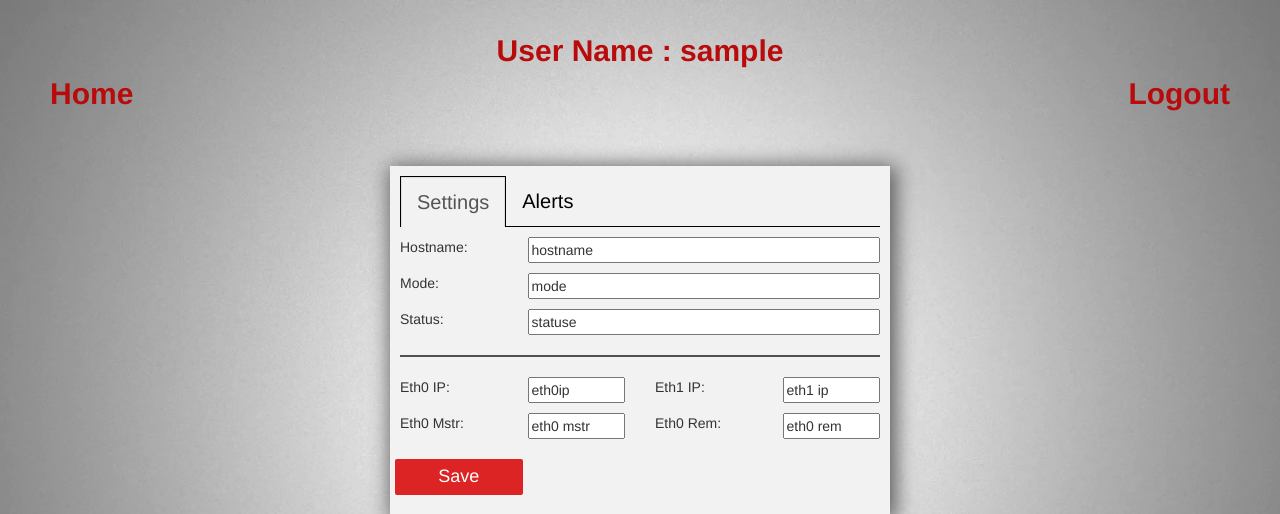
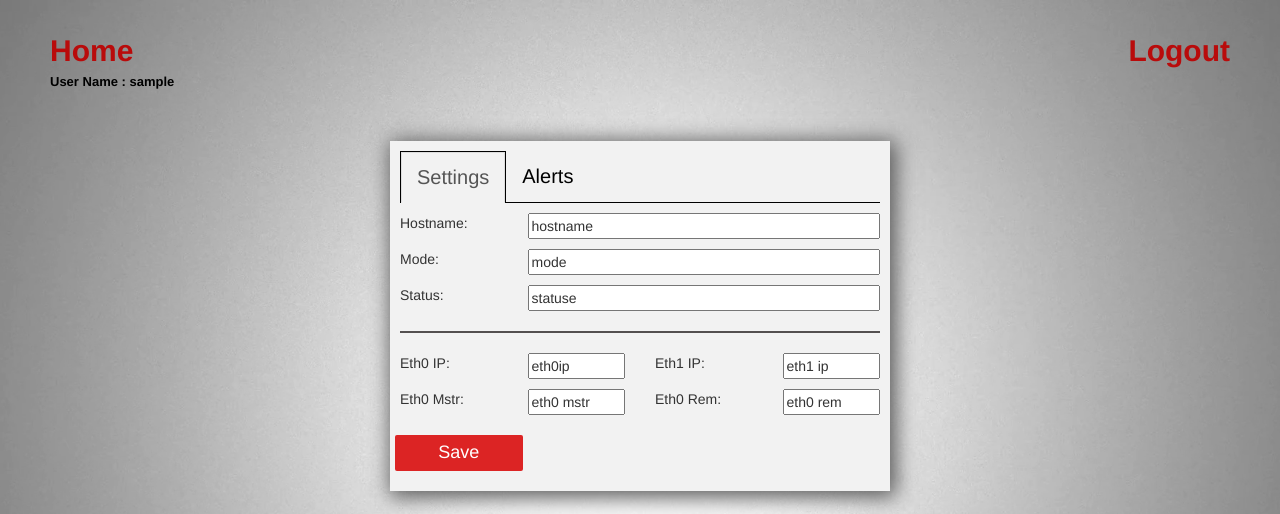
Before and after one commit to fullstackdeveloperstar/xiota, a PHP site: page /menu.php in a window 1280 px wide. Shown: the top 514 px of the page. Run offline with PHP 8.4, Linux system fonts and the light colour scheme; the visitor is signed in with stand-in values (Sample User, id 1).

Commit message:
user name

```diff
--- a/menu.php
+++ b/menu.php
@@ -132,13 +132,14 @@ $th0rem = $lines[6];
 	</div>
 
 	<div class="content">
-		<div style="color: #b90b0b;font-size: 30px;font-weight: 600;">User Name : <?=$_SESSION['username']?></div>
+
 		<div class="top-menu">
 			<div class="top-menu-item">Home</div>
 			<div class="top-menu-item">
 				<a href="/logout.php">Logout</a>
 			</div>
 		</div>
+		<div style="color: #000;font-size: 13px;font-weight: 600;text-align: left;">User Name : <?=$_SESSION['username']?></div>
 
 		<div class="xiota-content">
 			<ul class="nav nav-tabs">
```
